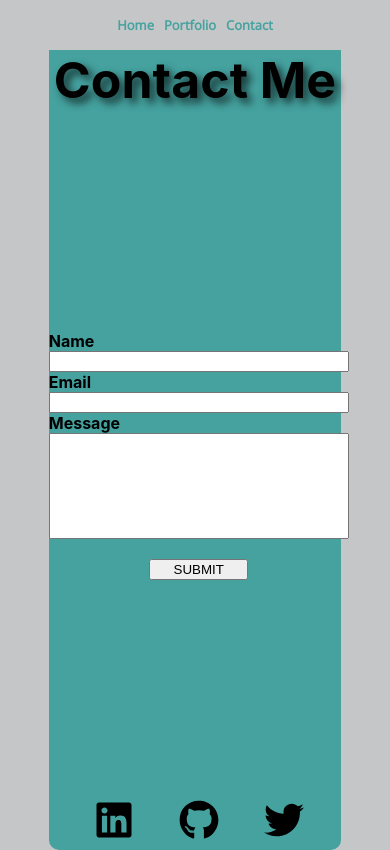
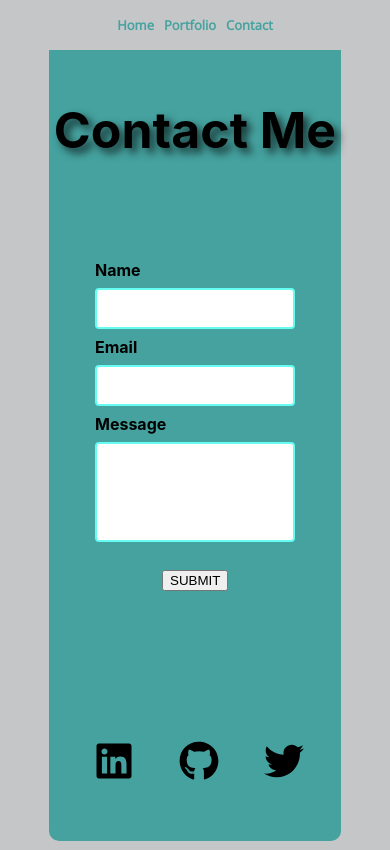
Before and after one commit to millennium-faulken/myportfolio, a React (Create React App) app: page /Contact in a window 390 px wide. Built offline with nearby package versions, Linux system fonts and the light colour scheme.

Commit message:
contact changes

```diff
--- a/src/components/Contact.css
+++ b/src/components/Contact.css
@@ -1,6 +1,6 @@
 .mainContact {
   background-color: #45a29f;
-  height: 800px;
+  /* height: 800px; */
   border-radius: 0px 0px 10px 10px;
   display: flex;
   flex-direction: column;
@@ -8,6 +8,7 @@
 
 .contactTitle {
   text-align: center;
+  margin-top: 50px;
 }
 
 .contactTitle h1 {
@@ -19,12 +20,27 @@ form {
   width: 300px;
   display: flex;
   flex-direction: column;
-  margin: auto;
+  margin: 100px auto 100px auto;
+}
+
+input {
+  padding: 8px 15px;
+  margin: 8px 0;
+  box-sizing: border-box;
+  border: 2px solid #66FCF1;
+  border-radius: 4px;
+  font-size: large;
 }
 
 textarea {
   resize: none;
   height: 100px;
+  margin: 8px 0;
+  font-size: large;
+  padding: 8px 15px;
+  box-sizing: border-box;
+  border: 2px solid #66FCF1;
+  border-radius: 4px;
 }
 
 button {
@@ -40,7 +56,7 @@ button:hover {
 .socialMedia {
   width: 300px;
   display: flex;
-  margin: 0px auto 0px auto;
+  margin: 0px auto 50px auto;
   justify-content: space-evenly;
 }
 
@@ -48,3 +64,20 @@ button:hover {
   color: black;
   font-size: 40px;
 }
+
+.successContainer {
+  width: 100%;
+  height: 50px;
+}
+
+.success {
+  text-align: center;
+  margin: 15px;
+  font-size: xx-large;
+}
+
+@media (max-width: 400px) {
+  form {
+    width: 200px;
+  }
+}
--- a/src/components/Contact.js
+++ b/src/components/Contact.js
@@ -55,8 +55,10 @@ function Contact() {
           onChange={(e) => setMessage(e.target.value)}
         />
         <button onClick={() => addMessage()}>SUBMIT</button>
+        <div className="successContainer">
+          {submitted && <div className="success">Sent, thank you!</div>}
+        </div>
       </form>
-      {submitted && <div className="success">Sent, thank you!</div>}
       <div className="socialMedia">
         <a
           href="https://www.linkedin.com/in/justin-faulkenberry/"
```
